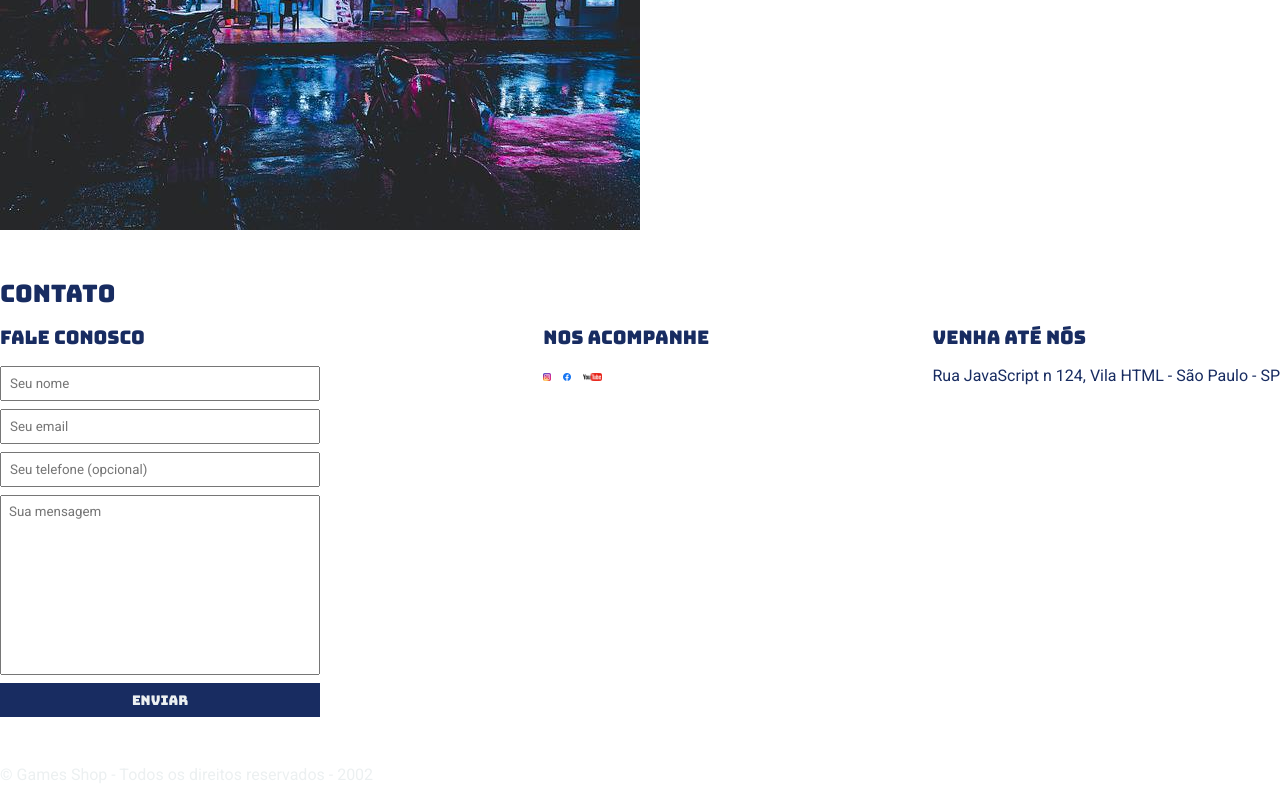
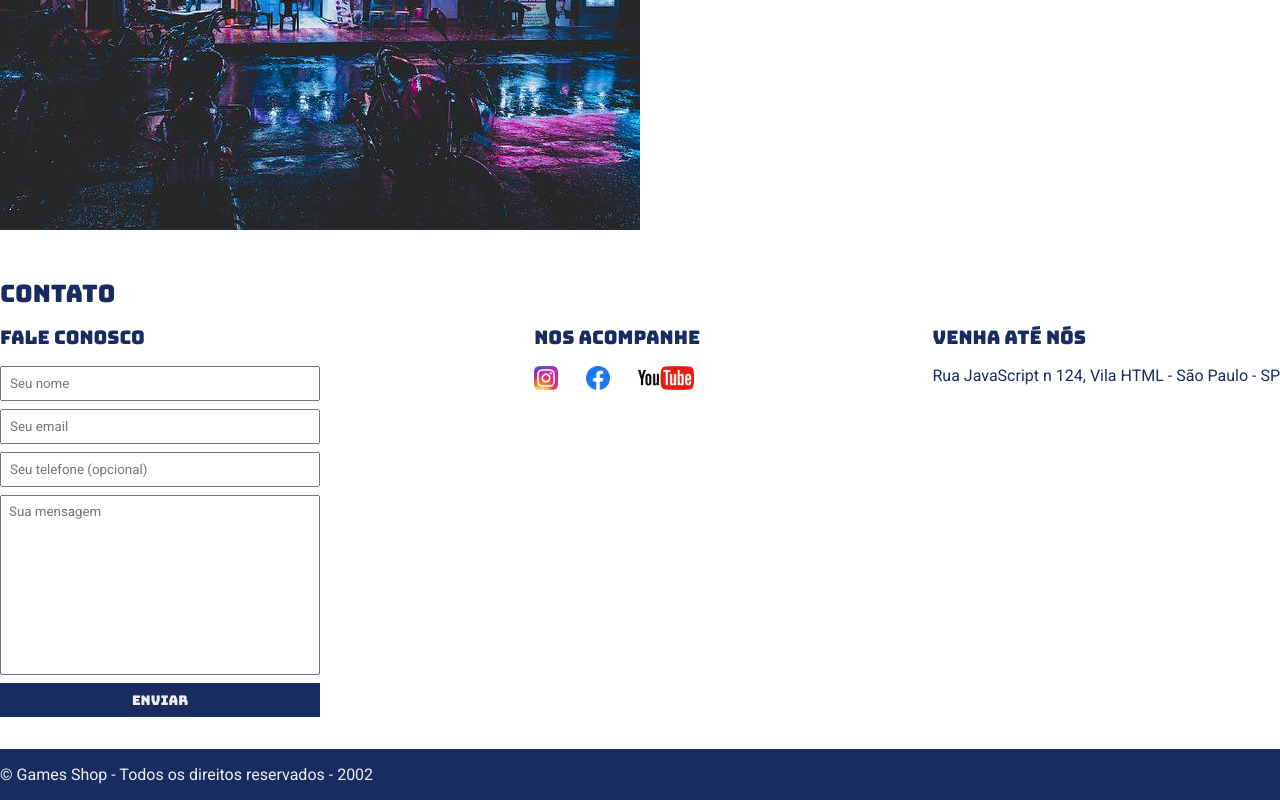
Before and after one commit to AlanAlmeida7/Projeto-1, a plain HTML site: page index.html in a window 1280 px wide. Shown: the part 349-1149 px from the top of the page. Drawn offline with Linux system fonts and the light colour scheme.

Commit message:
Add files via upload

```diff
--- a/main.css
+++ b/main.css
@@ -80,12 +80,12 @@ section p {
 }
 
 .social-links img {
-    height: 8px;
+    height: 24px;
 }
 
 .social-links li {
     display: inline;
-    margin-right: 8px;
+    margin-right: 24px;
 }
 
 .social-links li a {
@@ -135,7 +135,7 @@ input:focus, textarea:focus {
 }
 
 footer {
-    outline-color: #182c61;
-    color: #ecf0f1;
+    background-color: #182c61;
+    color: #ecf0f1ff;
     padding: 16px 0;
 }
```
